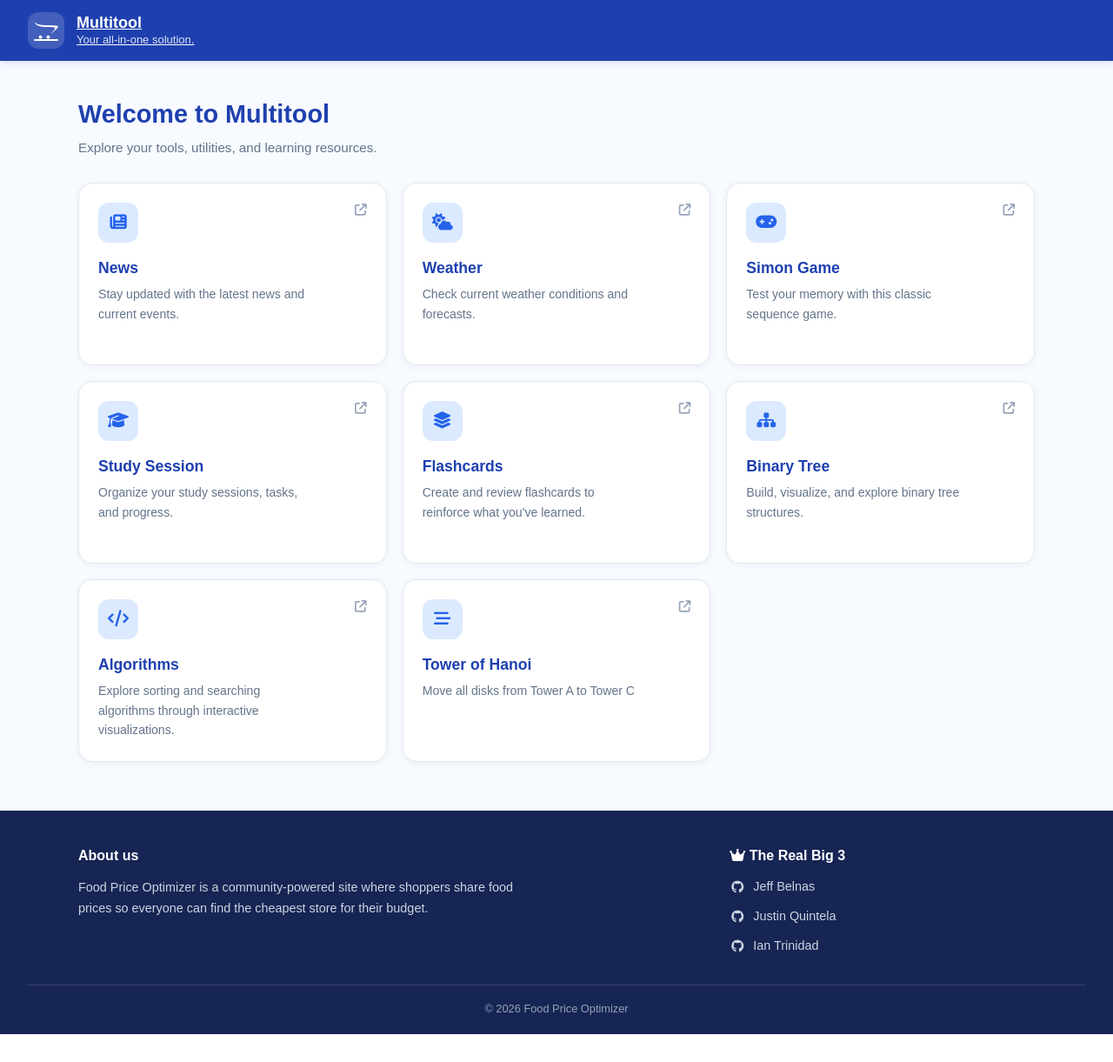
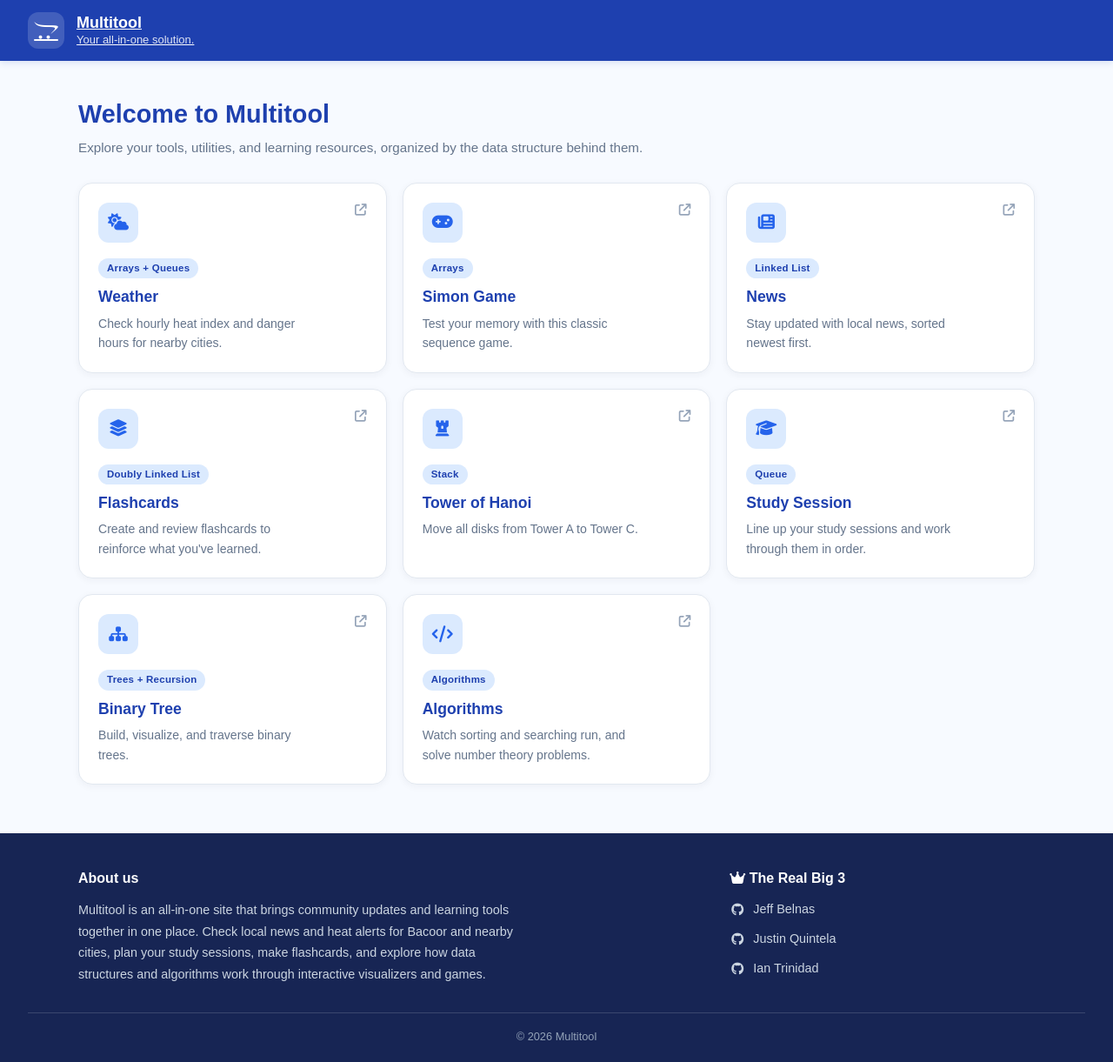
Before and after one commit to niqn/DSA-Project, a Flask app: page / in a window 1280 px wide. Shown: the whole page at 87% size. Before the commit the page ends 1189 px from the top, so only its background shows below. Run offline with Flask 3, Linux system fonts and the light colour scheme.

Commit message:
added dsa application category

```diff
--- a/src/dsa_project/routes.py
+++ b/src/dsa_project/routes.py
@@ -59,7 +59,7 @@ def study_next():
     session["study"] = queue.to_list()
     return redirect(url_for("study"))
 
-# f;ashcards / linkedlist
+# flashcards / linkedlist
 @app.route("/flashcards")
 def flashcards():
     cards = flashDSA.from_list(session.get("cards", [])).to_list()
@@ -98,7 +98,7 @@ def flashcards_delete():
     return redirect(url_for("flashcards"))
 
 
-
+# algorithms
 @app.route('/algorithms', methods=['GET'])
 def algorithms():
     return render_template('algorithms.html', formulas=NUMBER_THEORY_METADATA)
@@ -164,6 +164,7 @@ def algorithm_steps():
         "steps": steps
     })
 
+# number theory
 @app.route("/algorithms/number-theory", methods=["POST"])
 def number_theory():
     data = request.get_json(silent=True) or {}
@@ -197,6 +198,7 @@ def number_theory():
             "error": str(error)
         }), 400
 
+# binary tree
 @app.route('/binary-tree')
 def binary_tree():
     # Start a fresh tree whenever the page is opened/reloaded
--- a/src/dsa_project/static/css/home.css
+++ b/src/dsa_project/static/css/home.css
@@ -93,6 +93,19 @@
     transform: translate(2px, -2px);
 }
 
+/* Category label on each card */
+.card-label {
+    display: inline-block;
+    margin-bottom: 8px;
+    padding: 3px 10px;
+    border-radius: 999px;
+    background: var(--tone-soft, var(--blue-soft));
+    color: var(--tone-dark, var(--blue-dark));
+    font-size: 0.72rem;
+    font-weight: 700;
+    letter-spacing: 0.02em;
+}
+
 /* Responsive layout */
 @media (max-width: 850px) {
     .big-cards {
--- a/src/dsa_project/static/css/weather.css
+++ b/src/dsa_project/static/css/weather.css
@@ -97,7 +97,7 @@
 #streakPanel p { margin: 4px 0; }
 
 .dsa-note {
-  font-size: 16rem;
+  font-size: .85rem;
   color: var(--muted);
 }
 
--- a/src/dsa_project/templates/base.html
+++ b/src/dsa_project/templates/base.html
@@ -35,9 +35,11 @@
         <div>
           <h3>About us</h3>
           <p>
-            Food Price Optimizer is a community-powered site where shoppers
-            share food prices so everyone can find the cheapest store for their
-            budget.
+            Multitool is an all-in-one site that brings community updates and
+            learning tools together in one place. Check local news and heat
+            alerts for Bacoor and nearby cities, plan your study sessions, make
+            flashcards, and explore how data structures and algorithms work
+            through interactive visualizers and games.
           </p>
         </div>
 
@@ -72,7 +74,7 @@
           </ul>
         </div>
       </div>
-      <p class="credits">© 2026 Food Price Optimizer</p>
+      <p class="credits">© 2026 Multitool</p>
     </footer>
     <script src="{{ url_for('static', filename='js/js.js') }}"></script>
   </body>
--- a/src/dsa_project/templates/home.html
+++ b/src/dsa_project/templates/home.html
@@ -1,4 +1,3 @@
-
 {% extends "base.html" %}
 
 {% block title %}Home{% endblock %}
@@ -6,112 +5,99 @@
 {% block head %}
 <link rel="stylesheet" href="{{ url_for('static', filename='css/home.css') }}">
 {% endblock %}
-  <a href="{{ url_for('hanoi') }}" class="card card-big">
-    <i class="fa-solid fa-layer-group"></i>
-    <h2>Towers of Hanoi</h2>
-    <p>Move all the disks from tower A to tower C.</p>
-  </a>
-
-  <a href="{{ url_for('study') }}" class="card card-big">
-    <i class="fa-solid fa-book"></i>
-    <h2>Study Session</h2>
-    <p>Manage your study sessions and tasks.</p>
-  </a>
 
 {% block content %}
 <section class="home-page">
 
     <header class="home-header">
         <h1>Welcome to Multitool</h1>
-        <p>Explore your tools, utilities, and learning resources.</p>
+        <p>Explore your tools, utilities, and learning resources, organized by the data structure behind them.</p>
     </header>
 
     <section class="big-cards">
 
-        <a href="{{ url_for('news') }}" class="card card-big">
-            <div class="card-icon">
-                <i class="fa-solid fa-newspaper"></i>
-            </div>
+        <!-- Arrays -->
+        <a href="{{ url_for('weather') }}" class="card card-big">
+            <div class="card-icon"><i class="fa-solid fa-cloud-sun"></i></div>
             <div class="card-content">
-                <h2>News</h2>
-                <p>Stay updated with the latest news and current events.</p>
-            </div>
-            <i class="fa-solid fa-arrow-up-right-from-square card-arrow"></i>
-        </a>
-
-        <a href="{{ url_for('weather') }}" class="card card-big">
-            <div class="card-icon">
-                <i class="fa-solid fa-cloud-sun"></i>
-            </div>
-            <div class="card-content">
+                <span class="card-label">Arrays + Queues</span>
                 <h2>Weather</h2>
-                <p>Check current weather conditions and forecasts.</p>
+                <p>Check hourly heat index and danger hours for nearby cities.</p>
             </div>
             <i class="fa-solid fa-arrow-up-right-from-square card-arrow"></i>
         </a>
 
         <a href="{{ url_for('simon') }}" class="card card-big">
-            <div class="card-icon">
-                <i class="fa-solid fa-gamepad"></i>
-            </div>
+            <div class="card-icon"><i class="fa-solid fa-gamepad"></i></div>
             <div class="card-content">
+                <span class="card-label">Arrays</span>
                 <h2>Simon Game</h2>
                 <p>Test your memory with this classic sequence game.</p>
             </div>
             <i class="fa-solid fa-arrow-up-right-from-square card-arrow"></i>
         </a>
 
-        <a href="{{ url_for('study') }}" class="card card-big">
-            <div class="card-icon">
-                <i class="fa-solid fa-graduation-cap"></i>
-            </div>
+        <!-- Linked lists -->
+        <a href="{{ url_for('news') }}" class="card card-big">
+            <div class="card-icon"><i class="fa-solid fa-newspaper"></i></div>
             <div class="card-content">
-                <h2>Study Session</h2>
-                <p>Organize your study sessions, tasks, and progress.</p>
+                <span class="card-label">Linked List</span>
+                <h2>News</h2>
+                <p>Stay updated with local news, sorted newest first.</p>
             </div>
             <i class="fa-solid fa-arrow-up-right-from-square card-arrow"></i>
         </a>
 
         <a href="{{ url_for('flashcards') }}" class="card card-big">
-            <div class="card-icon">
-                <i class="fa-solid fa-layer-group"></i>
-            </div>
+            <div class="card-icon"><i class="fa-solid fa-layer-group"></i></div>
             <div class="card-content">
+                <span class="card-label">Doubly Linked List</span>
                 <h2>Flashcards</h2>
                 <p>Create and review flashcards to reinforce what you've learned.</p>
             </div>
             <i class="fa-solid fa-arrow-up-right-from-square card-arrow"></i>
         </a>
 
-        <a href="{{ url_for('binary_tree') }}" class="card card-big">
-            <div class="card-icon">
-                <i class="fa-solid fa-sitemap"></i>
-            </div>
+        <!-- Stack -->
+        <a href="{{ url_for('hanoi') }}" class="card card-big">
+            <div class="card-icon"><i class="fa-solid fa-chess-rook"></i></div>
             <div class="card-content">
-                <h2>Binary Tree</h2>
-                <p>Build, visualize, and explore binary tree structures.</p>
+                <span class="card-label">Stack</span>
+                <h2>Tower of Hanoi</h2>
+                <p>Move all disks from Tower A to Tower C.</p>
             </div>
             <i class="fa-solid fa-arrow-up-right-from-square card-arrow"></i>
         </a>
 
-        <a href="{{ url_for('algorithms') }}" class="card card-big">
-            <div class="card-icon">
-                <i class="fa-solid fa-code"></i>
-            </div>
+        <!-- Queue -->
+        <a href="{{ url_for('study') }}" class="card card-big">
+            <div class="card-icon"><i class="fa-solid fa-graduation-cap"></i></div>
             <div class="card-content">
-                <h2>Algorithms</h2>
-                <p>Explore sorting and searching algorithms through interactive visualizations.</p>
+                <span class="card-label">Queue</span>
+                <h2>Study Session</h2>
+                <p>Line up your study sessions and work through them in order.</p>
             </div>
             <i class="fa-solid fa-arrow-up-right-from-square card-arrow"></i>
         </a>
 
-        <a href="{{ url_for('hanoi') }}" class="card card-big">
-            <div class="card-icon">
-                <i class="fa-solid fa-bars-staggered"></i>
+        <!-- Tree -->
+        <a href="{{ url_for('binary_tree') }}" class="card card-big">
+            <div class="card-icon"><i class="fa-solid fa-sitemap"></i></div>
+            <div class="card-content">
+                <span class="card-label">Trees + Recursion</span>
+                <h2>Binary Tree</h2>
+                <p>Build, visualize, and traverse binary trees.</p>
             </div>
+            <i class="fa-solid fa-arrow-up-right-from-square card-arrow"></i>
+        </a>
+
+        <!-- Algorithms -->
+        <a href="{{ url_for('algorithms') }}" class="card card-big">
+            <div class="card-icon"><i class="fa-solid fa-code"></i></div>
             <div class="card-content">
-                <h2>Tower of Hanoi</h2>
-                <p>Move all disks from Tower A to Tower C</p>
+                <span class="card-label">Algorithms</span>
+                <h2>Algorithms</h2>
+                <p>Watch sorting and searching run, and solve number theory problems.</p>
             </div>
             <i class="fa-solid fa-arrow-up-right-from-square card-arrow"></i>
         </a>
```
